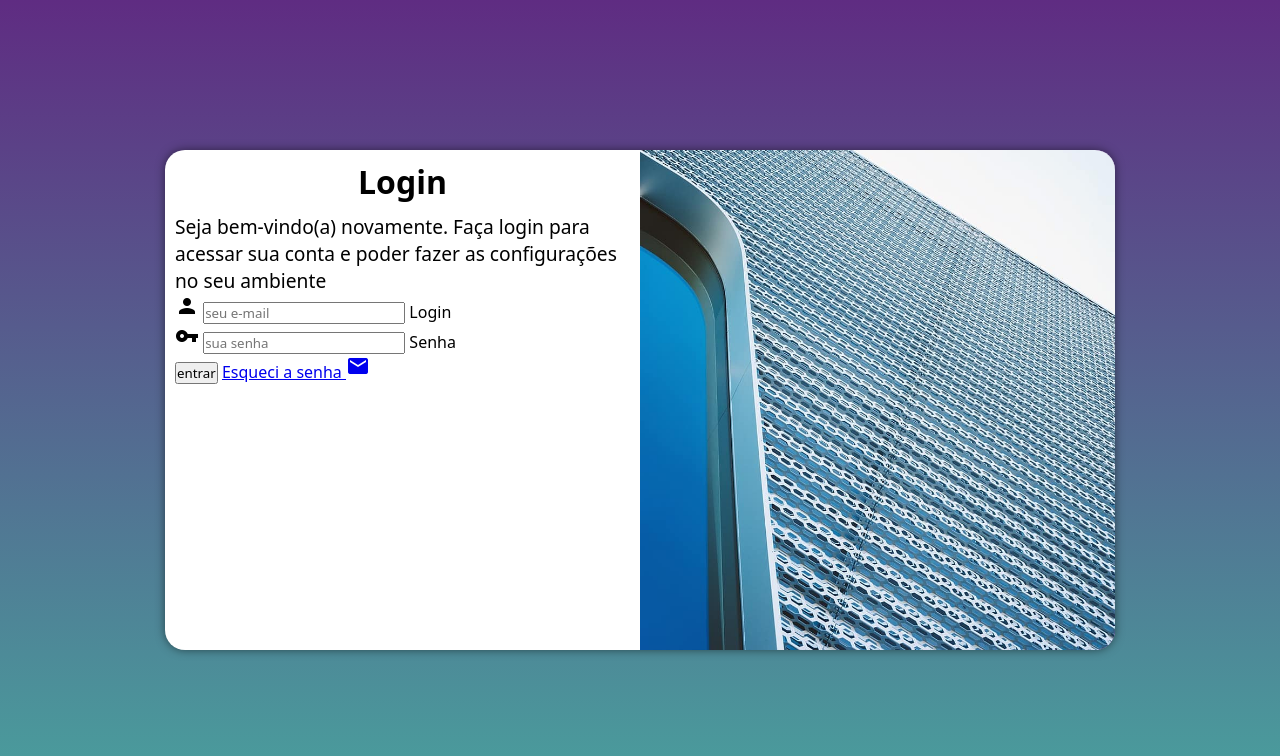
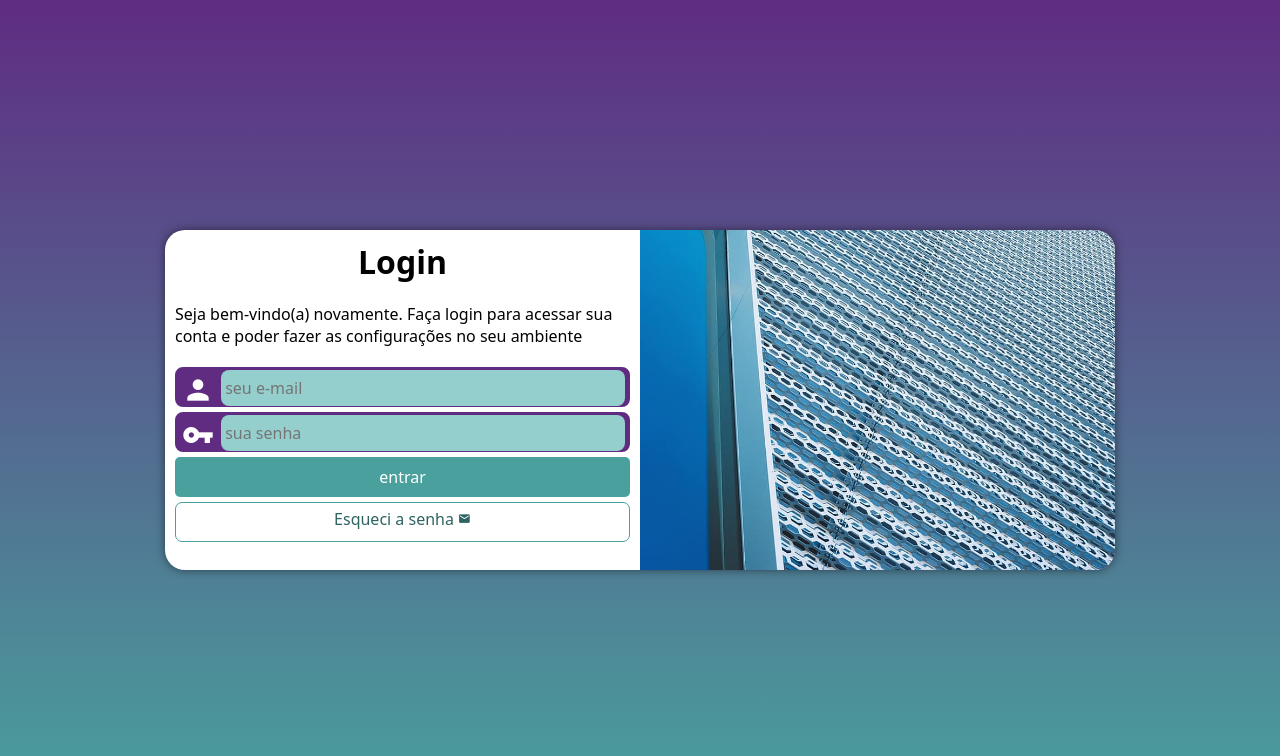
Before and after one commit to LuisFelipe7215/projeto-login, a plain HTML site: page index.html in a window 1280 px wide. Drawn offline with Linux system fonts and the light colour scheme.

Commit message:
Terminei projeto login

```diff
--- a/styles/media-query.css
+++ b/styles/media-query.css
@@ -7,6 +7,7 @@
 
     section#login{
         width: 80vw;
+        height: 280px;
     }
 
     section#login > div#imagem{
@@ -28,6 +29,7 @@
 
     section#login{
         width: 950px;
+        height: 340px;
     }
 
     section#login > div#imagem{
@@ -46,7 +48,8 @@
     }
 
     div#formulario > p{
-        font-size: 1.2em;
+        font-size: 1em;
+        margin: 20px 0px;
     }
 
 }
--- a/styles/style.css
+++ b/styles/style.css
@@ -27,13 +27,13 @@
     position: absolute;
     left: 50%;
     top: 50%;
-    transform: translate(-50%, -50%);
     overflow: hidden;
     background-color: white;
     width: 250px;
-    height: 500px;
+    height: 515px;
     border-radius: 20px;
     box-shadow: 0px 0px 10px rgba(0, 0, 0, 0.5);
+    transform: translate(-50%, -50%);
     transition: width 0.3s, height 0.3s;
     transition-timing-function: ease;
  }
@@ -59,3 +59,78 @@
  div#formulario > p{
     font-size: 0.8em;
  }
+
+ div.campo > label{
+    display: none;
+ }
+
+ div.campo > span.material-icons{
+    width: 40px;
+    font-size: 2em;
+    color: white;
+    padding: 5px;
+ }
+
+ div.campo > input{
+   background-color: #94cfcd;
+   font-size: 1em;
+   height: 100%;
+   width: calc(100% - 47px);
+   border: 0px;
+   border-radius: 8px;
+   padding: 4px;
+   transform: translateY(-12px);
+ }
+
+ div.campo > input:focus-within{
+    background-color: white;
+ }
+
+ form > div.campo{
+    background-color: #5f2c82;
+    border: 2px solid #5f2c82;
+    display: block;
+    width: 100%;
+    height: 40px;
+    border-radius: 8px;
+    margin: 5px 0px;
+ }
+
+ form > input[type=submit]{
+    display: block;
+    font-size: 1em;
+    width: 100%;
+    height: 40px;
+    background-color: #49a09d;
+    color: white;
+    border: none;
+    border-radius: 5px;
+    cursor: pointer;
+ }
+
+ form > input[type=submit]:hover{
+    background-color: #2d6462;
+ }
+
+ form > a.botao{
+    display: block;
+    text-align: center;
+    font-size: 1em;
+    width: 100%;
+    height: 40px;
+    padding-top: 5px;
+    margin-top: 5px;
+    background-color: white;
+    color: #2d6462;
+    border: 1px solid #49a09d;
+    border-radius: 7px;
+    text-decoration: none;
+ }
+
+  form>a.botao:hover {
+     background-color: #6cd3cf;
+  }
+
+ form > a.botao > span.material-icons{
+    font-size: 0.8em;
+ }
```
